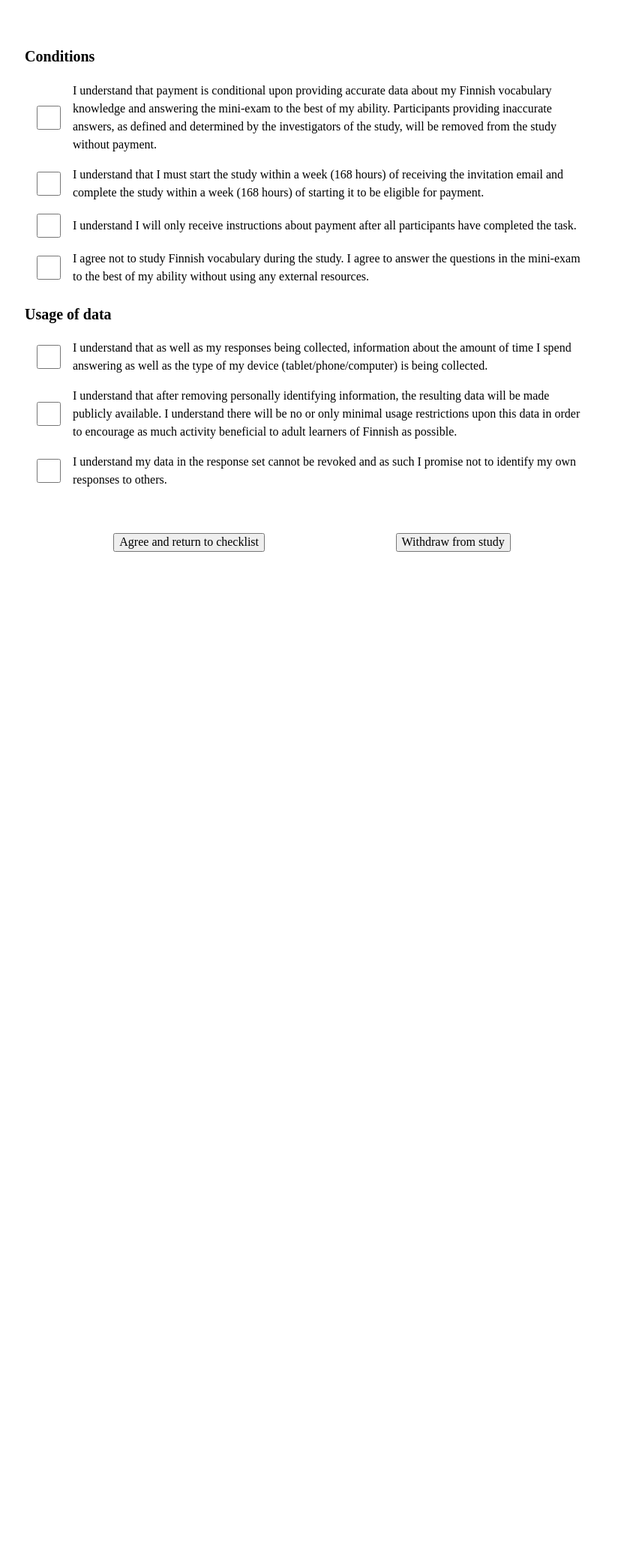
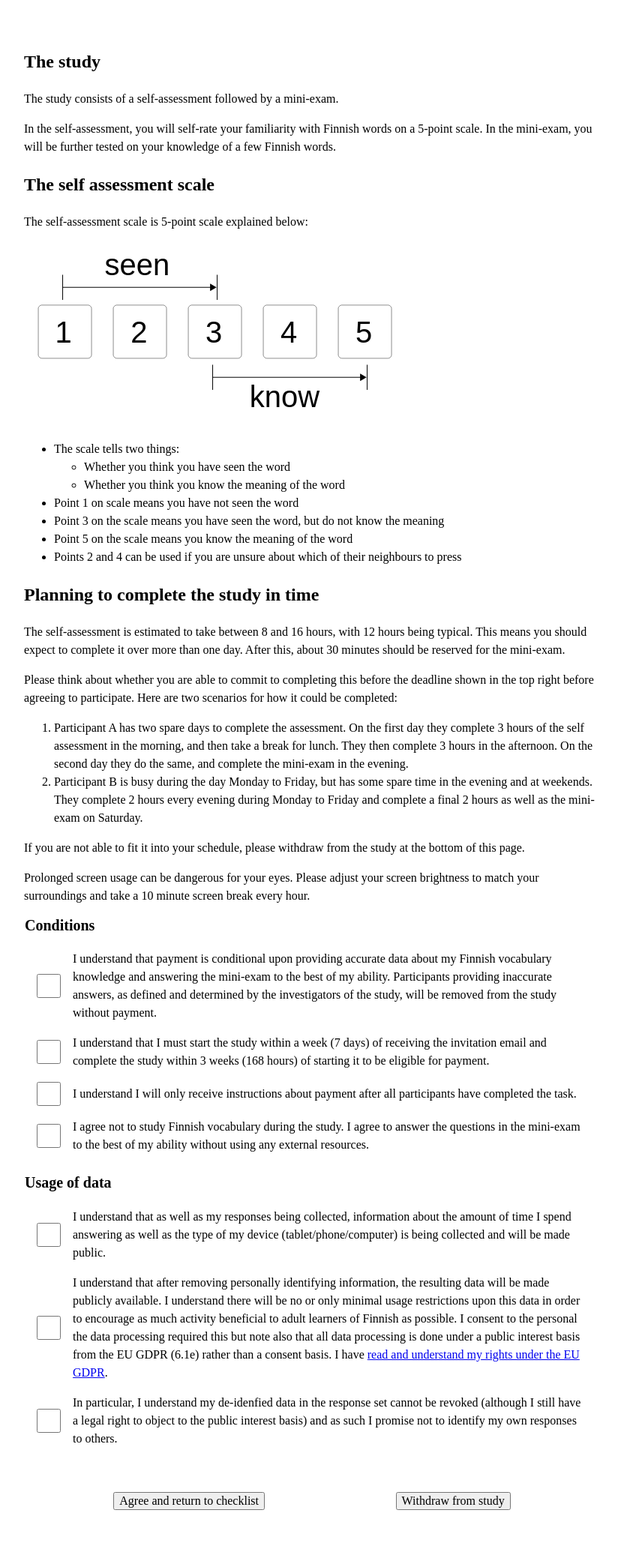
Before and after one commit to frankier/finnvocabcollect, a Python web app: template selfassess/selfassess/templates/terms.html in a window 1280 px wide. Shown: the part 61-2139 px from the top of the page at 75% size, without its empty margins (224-1048 px from the left). Before the commit the page ends 797 px from the top, so only its background shows below. Run offline with Jinja, Linux system fonts and the light colour scheme; the template is opened without the code that fills it, so the values that code supplies are empty.

Commit message:
Rework terms to contain more information about study

```diff
--- a/selfassess/selfassess/templates/overview.html
+++ b/selfassess/selfassess/templates/overview.html
@@ -26,7 +26,7 @@
             {% if not accepted %}
                 <a href="{{ url_for("terms") }}">
             {% endif %}
-                Read and approve the terms of participation and payment
+                Learn about the study and read its terms
             {% if not accepted %}
                 </a>
             {% endif %}
--- a/selfassess/selfassess/templates/terms.html
+++ b/selfassess/selfassess/templates/terms.html
@@ -2,6 +2,85 @@
 
 {% block body %}
 <form method="post" class="ma5 mw7 center f5">
+
+    <section class="lh-copy">
+        <h2>The study</h2>
+
+        <p>
+            The study consists of a self-assessment followed by a mini-exam.
+        </p>
+
+        <p>
+            In the self-assessment, you will self-rate your familiarity with
+            Finnish words on a 5-point scale. In the mini-exam, you will be
+            further tested on your knowledge of a few Finnish words.
+        </p>
+
+        <h2>The self assessment scale</h2>
+
+        <p>
+            The self-assessment scale is 5-point scale explained below:
+        </p>
+
+        <img src="{{ url_for('static', filename='scale_explain.svg') }}">
+
+        <ul>
+            <li>
+                The scale tells two things:
+                <ul>
+                    <li>Whether you think you have seen the word</li>
+                    <li>Whether you think you know the meaning of the word</li>
+                </ul>
+            </li>
+            <li>Point 1 on scale means you have not seen the word</li>
+            <li>Point 3 on the scale means you have seen the word, but do not know the meaning</li>
+            <li>Point 5 on the scale means you know the meaning of the word</li>
+            <li>Points 2 and 4 can be used if you are unsure about which of their neighbours to press</li>
+        </ul>
+
+        <h2>Planning to complete the study in time</h2>
+
+        <p>
+            The self-assessment is estimated to take between 8 and 16 hours, with
+            12 hours being typical. This means you should expect to complete it
+            over more than one day. After this, about 30 minutes should be reserved
+            for the mini-exam.
+        </p>
+
+        <p>
+            Please think about whether you are able to commit to completing
+            this before the deadline shown in the top right before agreeing to
+            participate. Here are two scenarios for how it could be completed:
+        </p>
+
+        <ol>
+            <li>
+                Participant A has two spare days to complete the assessment. On
+                the first day they complete 3 hours of the self assessment in
+                the morning, and then take a break for lunch. They then
+                complete 3 hours in the afternoon. On the second day they do
+                the same, and complete the mini-exam in the evening.
+            </li>
+
+            <li>
+                Participant B is busy during the day Monday to Friday, but has some
+                spare time in the evening and at weekends. They complete 2 hours every
+                evening during Monday to Friday and complete a final 2 hours as well as
+                the mini-exam on Saturday.
+            </li>
+        </ol>
+
+        <p>
+            If you are not able to fit it into your schedule, please withdraw
+            from the study at the bottom of this page.
+        </p>
+
+        <p>
+            Prolonged screen usage can be dangerous for your eyes. Please
+            adjust your screen brightness to match your surroundings and take a
+            10 minute screen break every hour.
+        </p>
+    </section>
 
     <fieldset class="ba b--transparent ph0 mh0">
         <legend class="f4 fw6 ph0 mh0">Conditions</legend>
@@ -20,9 +99,9 @@
         <div class="flex items-center ma3">
             <input class="w2 h2 mr3 flex-none" type="checkbox" name="timebox" id="timebox" value="timebox">
             <label for="timebox" class="lh-copy">
-                I understand that I must start the study within a week (168 hours)
-                of receiving the invitation email and complete the study within a
-                week (168 hours) of starting it to be eligible for payment.
+                I understand that I must start the study within a week (7 days)
+                of receiving the invitation email and complete the study within 3
+                weeks (168 hours) of starting it to be eligible for payment.
             </label>
         </div>
 
@@ -51,8 +130,9 @@
             <input class="w2 h2 mr3 flex-none" type="checkbox" name="colldev" id="colldev" value="colldev">
             <label for="colldev" class="lh-copy">
                 I understand that as well as my responses being collected,
-                information about the amount of time I spend answering as well as
-                the type of my device (tablet/phone/computer) is being collected.
+                information about the amount of time I spend answering as well
+                as the type of my device (tablet/phone/computer) is being
+                collected and will be made public.
             </label>
         </div>
 
@@ -60,18 +140,26 @@
             <input class="w2 h2 mr3 flex-none" type="checkbox" name="pubdata" id="pubdata" value="pubdata">
             <label for="pubdata" class="lh-copy">
                 I understand that after removing personally identifying
-                information, the resulting data will be made publicly available. I
-                understand there will be no or only minimal usage restrictions upon
-                this data in order to encourage as much activity beneficial to
-                adult learners of Finnish as possible.
+                information, the resulting data will be made publicly
+                available. I understand there will be no or only minimal usage
+                restrictions upon this data in order to encourage as much
+                activity beneficial to adult learners of Finnish as possible. I
+                consent to the personal the data processing required this but
+                note also that all data processing is done under a public
+                interest basis from the EU GDPR (6.1e) rather than a consent
+                basis. I have <a
+                href="https://tietosuoja.fi/en/what-rights-do-data-subjects-have-in-different-situations">read
+            and understand my rights under the EU GDPR</a>.
             </label>
         </div>
 
         <div class="flex items-center ma3">
             <input class="w2 h2 mr3 flex-none" type="checkbox" name="norevoke" id="norevoke" value="norevoke">
             <label for="norevoke" class="lh-copy">
-                I understand my data in the response set cannot be revoked and as
-                such I promise not to identify my own responses to others.
+                In particular, I understand my de-idenfied data in the response
+                set cannot be revoked (although I still have a legal right to
+                object to the public interest basis) and as such I promise not
+                to identify my own responses to others.
             </label>
         </div>
     </fieldset>
```
